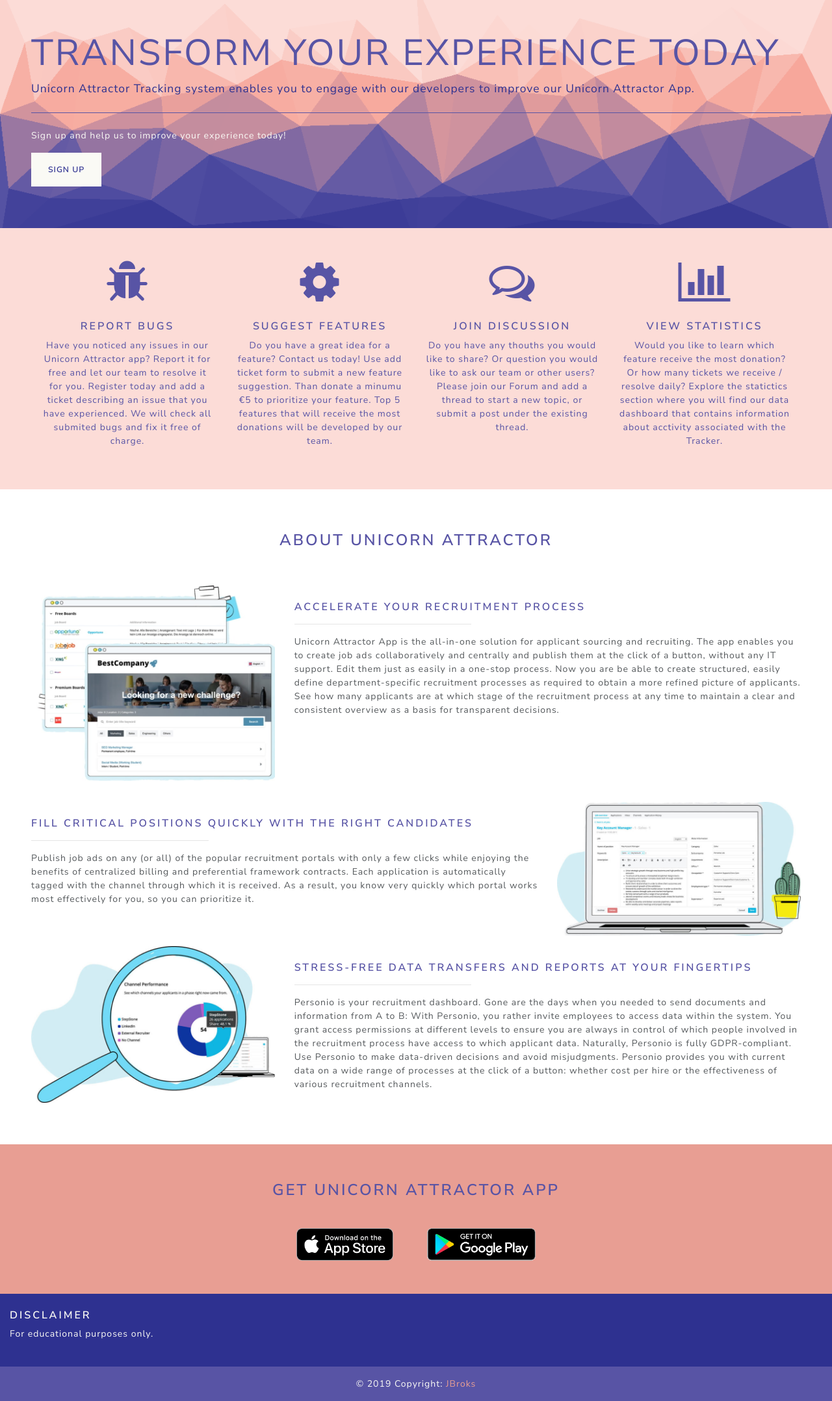
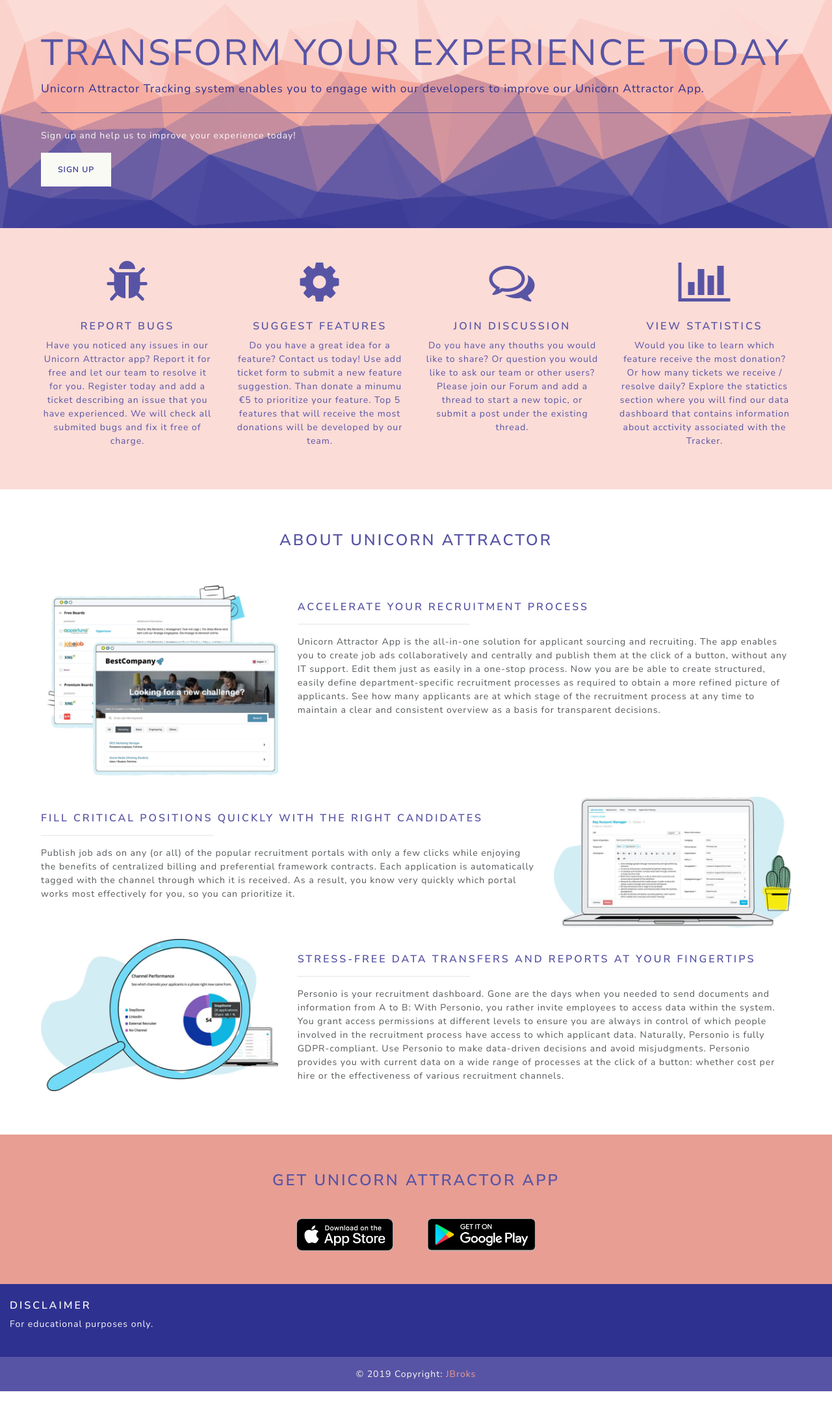
Before and after one commit to JBroks/unicornattractor_issue_tracker, a Django app: page / in a window 1280 px wide. Shown: the part 95-2251 px from the top of the page at 65% size. Run offline with Django 3.2, Linux system fonts and the light colour scheme; some libraries are stand-ins or nearby versions.

Commit message:
tidy up of containers, container fluid class added

```diff
--- a/home/templates/index.html
+++ b/home/templates/index.html
@@ -5,6 +5,7 @@
 
     <!-- Jumbotron section (BEGINNING) -->
     <section id="jumbotron-section">
+        <div class="container-fluid">
             <div class="jumbotron mb-0 py-5 px-4 px-md-5">
                 <h1 class="display-4 text-dak">Transform your experience today</h1>
                 <p class="lead text-dark">Unicorn Attractor Tracking system enables you to engage with our developers to improve our Unicorn Attractor App.</p>
@@ -16,13 +17,14 @@
                 <p><a class="btn btn-light" href="{% url 'registration' %}" role="button">Sign up</a></p>
                 {% endif %}
             </div>
+        </div>
     </section>
     <!-- Jumbotron section (END) -->
 
     <!-- Section explaining Tracker features / page elements to be explored by the user (BEGINNING) -->
     <section id="page-features-section">
-        <div class="container-fluid mx-0">
-            <div class="row py-5 px-4 px-md-5 bgr-light-pink text-info">
+        <div class="container-fluid bgr-light-pink">
+            <div class="row py-5 px-4 px-md-5 text-info">
                 <div class="col-md-3 col-sm-6 col-xs-12 text-center">
                     <i class="fa fa-bug fa-5x mb-4" aria-hidden="true"></i>
                     <h5 class="text-info">Report Bugs</h5>
@@ -52,7 +54,8 @@
     <!-- Section explaining Tracker features / page elements to be explored by the user (END) -->
 
     <!-- Section explaining the main app features - About Unicorn Attractor (BEGINNING) -->
-    <section id="about-app-section" class="py-5">
+    <section id="about-app-section">
+        <div class="container-fluid py-5">
             <h3 class="text-center pt-3 pb-5 px-4 px-md-5">About Unicorn Attractor</h3>
 
             <div class="row pb-3 px-4 px-md-5">
@@ -61,9 +64,9 @@
                 <div class="col-lg-8 col-md-7 col-sm-12">
                     <h5 class="pt-4">Accelerate Your Recruitment Process</h5>
                     <hr class="hr-divider">
-                <p>Unicorn Attractor App is the all-in-one solution for applicant sourcing and recruiting. The app enables you to create job ads collaboratively and centrally and publish them at the click of a button, without any IT support. Edit them just
-                    as easily in a one-stop process. Now you are be able to create structured, easily define department-specific recruitment processes as required to obtain a more refined picture of applicants. See how many applicants are at which stage
-                    of the recruitment process at any time to maintain a clear and consistent overview as a basis for transparent decisions.</p>
+                    <p>Unicorn Attractor App is the all-in-one solution for applicant sourcing and recruiting. The app enables you to create job ads collaboratively and centrally and publish them at the click of a button, without any IT support. Edit them
+                        just as easily in a one-stop process. Now you are be able to create structured, easily define department-specific recruitment processes as required to obtain a more refined picture of applicants. See how many applicants are at
+                        which stage of the recruitment process at any time to maintain a clear and consistent overview as a basis for transparent decisions.</p>
                 </div>
             </div>
 
@@ -87,17 +90,17 @@
                     <h5 class="pt-4">Stress-free Data Transfers and Reports at Your Fingertips</h5>
                     <hr class="hr-divider">
                     <p>Personio is your recruitment dashboard. Gone are the days when you needed to send documents and information from A to B: With Personio, you rather invite employees to access data within the system. You grant access permissions at different
-                    levels to ensure you are always in control of which people involved in the recruitment process have access to which applicant data. Naturally, Personio is fully GDPR-compliant. Use Personio to make data-driven decisions and avoid misjudgments.
-                    Personio provides you with current data on a wide range of processes at the click of a button: whether cost per hire or the effectiveness of various recruitment channels.</p>
+                        levels to ensure you are always in control of which people involved in the recruitment process have access to which applicant data. Naturally, Personio is fully GDPR-compliant. Use Personio to make data-driven decisions and avoid
+                        misjudgments. Personio provides you with current data on a wide range of processes at the click of a button: whether cost per hire or the effectiveness of various recruitment channels.</p>
                 </div>
             </div>
-
+        </div>
     </section>
     <!-- Section explaining the main app features - About Unicorn Attractor (END) -->
 
     <!-- Section containing link to app store - Get Unicorn Attractor (BEGINNING) -->
     <section id="get-app-section">
-        <div class="bgr-pink py-5">
+        <div class="container-fluid bgr-pink py-5">
             <h3 class="text-center text-info pt-2 pb-2 px-4 px-md-5">Get Unicorn Attractor App</h3>
             <div class="row text-center pt-4">
                 <div class="col-sm-12 badge">
```
Lines whose indentation alone changed are shown as unchanged.
